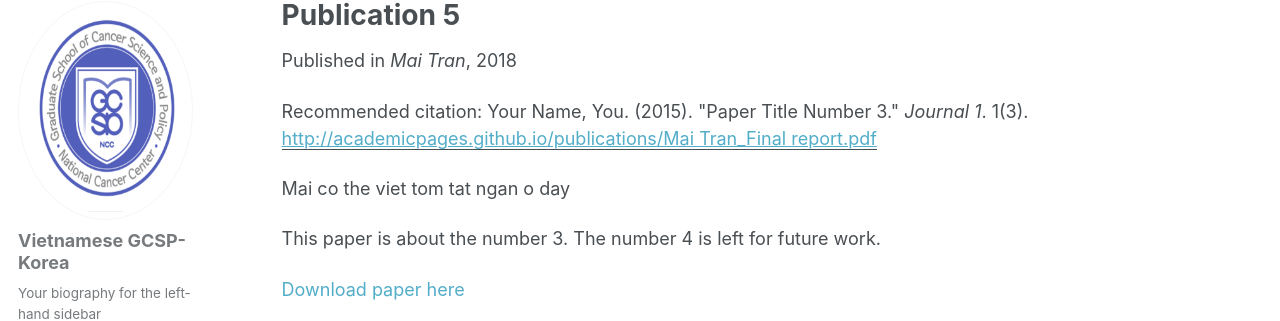
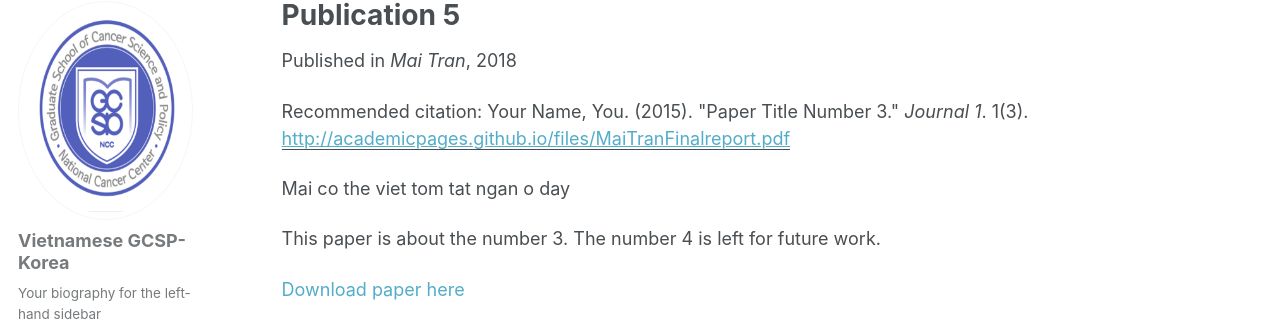
Before and after one commit to kklot/gcsp, a Jekyll site: the page built from _publications/2018-06-20-paper-title-number-6.md, in a window 1280 px wide and 1013 px high. Shown: the part 117-438 px from the top of the window. Built offline with Jekyll 4.4.1, drawn with Linux system fonts in a browser that asks for light colours; some web fonts are replaced.

Commit message:
Update 2018-06-20-paper-title-number-6.md

```diff
--- a/_publications/2018-06-20-paper-title-number-6.md
+++ b/_publications/2018-06-20-paper-title-number-6.md
@@ -5,7 +5,7 @@ permalink: /publication/2015-10-01-paper-title-number-3
 excerpt: 'This paper is about the number 3. The number 4 is left for future work.'
 date: 2018-06-20
 venue: 'Mai Tran'
-paperurl: 'http://academicpages.github.io/publications/Mai Tran_Final report.pdf'
+paperurl: 'http://academicpages.github.io/files/MaiTranFinalreport.pdf'
 citation: 'Your Name, You. (2015). &quot;Paper Title Number 3.&quot; <i>Journal 1</i>. 1(3).'
 ---
 Mai co the viet tom tat ngan o day
```
